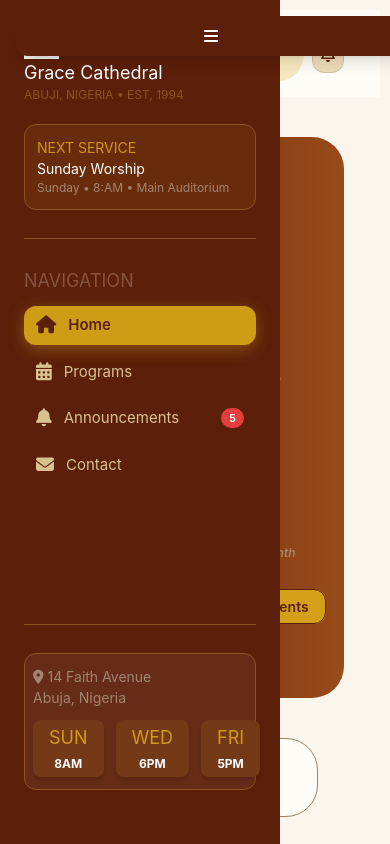
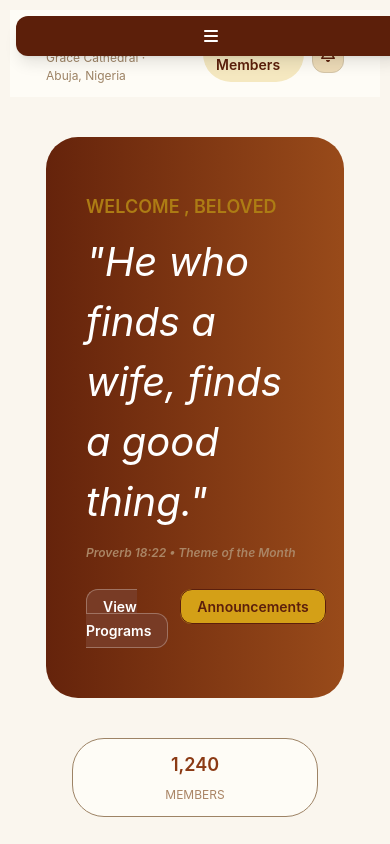
Before and after one commit to molatunji-ctrl/GraceCathedral, a React (Vite) app: page / in a window 390 px wide. Shown: the top 844 px of the page. Built offline with nearby package versions, Linux system fonts and the light colour scheme.

Commit message:
Update Navbar.jsx

```diff
--- a/src/components/Navbar.jsx
+++ b/src/components/Navbar.jsx
@@ -9,10 +9,27 @@ const navLinkClasses = ({ isActive }) =>
       : 'text-[#D9C292] hover:bg-[#4a1c0b] hover:text-white'
   }`;
 
-function Navbar() {
+function Navbar({ isOpen, onClose }) {
     return (
         <React.Fragment>
-            <section className='main flex flex-col gap-7 fixed h-screen top-0 left-0 w-70 bg-[#5C1F0A] text-white p-6'>
+            <section
+              className={`
+                main flex flex-col gap-7 fixed h-screen top-0 left-0 w-70
+                bg-[#5C1F0A] text-white p-6 z-40
+                transition-transform duration-300 ease-in-out
+                ${isOpen ? 'translate-x-0' : '-translate-x-full'}
+                md:translate-x-0
+              `}
+            >
+               {/* Close button — only visible on mobile */}
+               <button
+                 onClick={onClose}
+                 className="absolute top-4 right-4 md:hidden text-[#D9C292] hover:text-white w-8 h-8 flex items-center justify-center rounded-lg hover:bg-[#4a1c0b] transition"
+                 aria-label="Close navigation"
+               >
+                 <i className="fas fa-times text-[18px]"></i>
+               </button>
+
                <div className='display-logo flex flex-col gap-5 border-b pb-7 border-[#8E5226] '>
                  <div className="main-logo">
                    <img src="Grace_Cathedral.jpg" alt="" width={'35px'} />
@@ -28,20 +45,20 @@ function Navbar() {
                <div className='navigation-display'>
                    <h2 className="text-[11px] text-[#845341]">NAVIGATION</h2>
                    <div className="navigation flex flex-col gap-2 mt-3 border-b pb-35 border-[#8E5226]">
-                      <NavLink to='/' className={navLinkClasses}>
+                      <NavLink to='/' onClick={onClose} className={navLinkClasses}>
                         <i className="fas fa-home text-lg"></i>
                         <span className='text-[15px]'>Home</span>
                       </NavLink>
-                      <NavLink to='/programs' className={navLinkClasses}>
+                      <NavLink to='/programs' onClick={onClose} className={navLinkClasses}>
                         <i className="fas fa-calendar-alt text-lg"></i>
                         <span className='text-[15px]'>Programs</span>
                       </NavLink>
-                      <NavLink to='/announcement' className={navLinkClasses}>
+                      <NavLink to='/announcement' onClick={onClose} className={navLinkClasses}>
                         <i className="fas fa-bell text-lg"></i>
                         <span className='text-[15px]'>Announcements</span>
                         <span className='ml-auto inline-flex h-5 min-w-5 items-center justify-center rounded-full bg-[#E53E3E] px-2 text-[11px] font-semibold text-white'>5</span>
                       </NavLink>
-                      <NavLink to='/contact' className={navLinkClasses}>
+                      <NavLink to='/contact' onClick={onClose} className={navLinkClasses}>
                         <i className="fas fa-envelope text-lg"></i>
                         <span className='text-[15px]'>Contact</span>
                       </NavLink>
```
